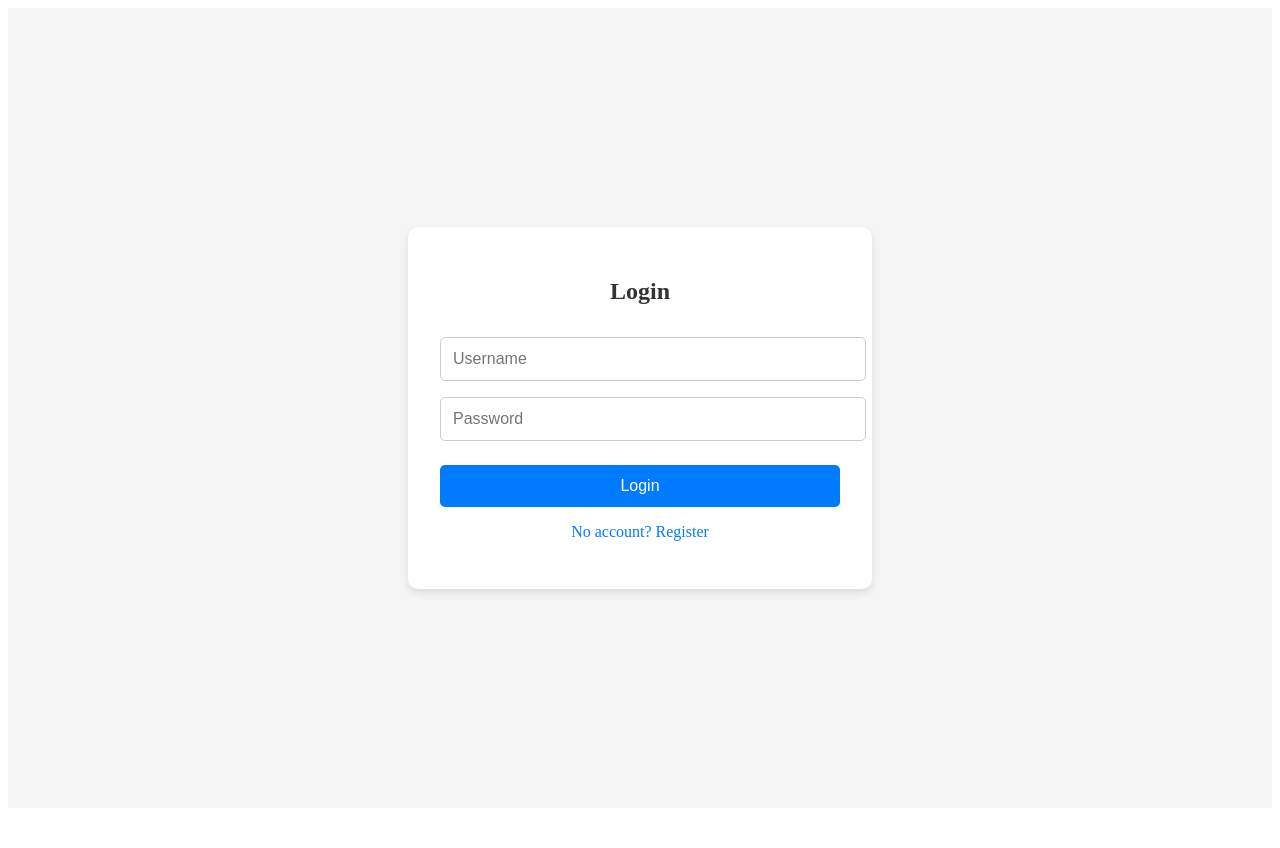
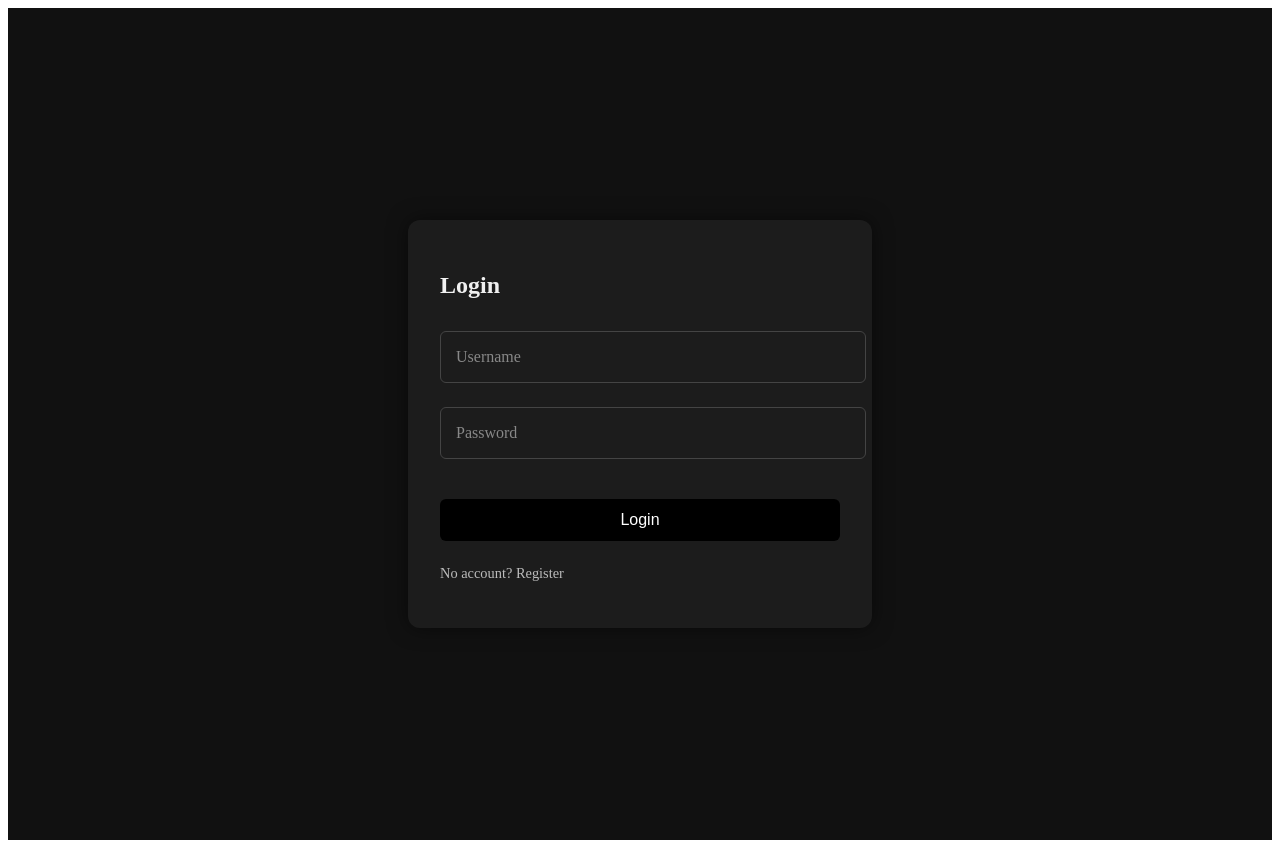
Before and after one commit to wallacetrixie/FoAuth, a React (Vite) app: page / in a window 1280 px wide. Before the commit the page ends 816 px from the top, so only its background shows below. Built offline with nearby package versions, Linux system fonts and the light colour scheme; the HTML template or start-up script is replaced by a standard one.

Commit message:
more appealing look

```diff
--- a/src/Login.jsx
+++ b/src/Login.jsx
@@ -8,7 +8,7 @@ const Login = () => {
   const [username, setUsername] = useState('');
   const [password, setPassword] = useState('');
   const [error, setError] = useState('');
-  const navigate = useNavigate(); // useNavigate for route redirection
+  const navigate = useNavigate();
 
   const toggleAuthMode = () => {
     setIsRegister(!isRegister);
@@ -28,13 +28,13 @@ const Login = () => {
       });
 
       if (response.data.success) {
-        localStorage.setItem('token', response.data.token); // Store the token
-        navigate('/tasks'); // Redirect to tasks page
+        localStorage.setItem('token', response.data.token);
+        navigate('/tasks');
       } else {
-        setError(response.data.message || 'Invalid username or password. Please try again.');
+        setError(response.data.message || 'Invalid username or password.');
       }
     } catch (err) {
-      setError(err.response?.data?.message || 'Invalid username or password. Please try again.');
+      setError(err.response?.data?.message || 'Invalid username or password.');
     }
   };
 
@@ -42,21 +42,27 @@ const Login = () => {
     <div className="auth-container">
       <div className="form-container">
         <h2>{isRegister ? 'Register' : 'Login'}</h2>
-        <form onSubmit={handleFormSubmit}>
+        <form onSubmit={handleFormSubmit} className="auth-form">
+          <div className="input-group">
             <input
               type="text"
-            placeholder="Username"
               value={username}
               onChange={(e) => setUsername(e.target.value)}
               required
+              id="username"
             />
+            <label htmlFor="username" className={username ? 'filled' : ''}>Username</label>
+          </div>
+          <div className="input-group">
             <input
               type="password"
-            placeholder="Password"
               value={password}
               onChange={(e) => setPassword(e.target.value)}
               required
+              id="password"
             />
+            <label htmlFor="password" className={password ? 'filled' : ''}>Password</label>
+          </div>
           <button type="submit">{isRegister ? 'Register' : 'Login'}</button>
           {error && <p className="error">{error}</p>}
           <p onClick={toggleAuthMode} className="toggle-link">
--- a/src/styles/Login.css
+++ b/src/styles/Login.css
@@ -3,61 +3,98 @@
   align-items: center;
   justify-content: center;
   height: 100vh;
-  background-color: #f5f5f5;
+  background: #111;
+  padding: 1rem;
 }
 
 .form-container {
-  background: white;
+  background: #1c1c1c;
   padding: 2rem;
   width: 100%;
   max-width: 400px;
-  border-radius: 10px;
-  box-shadow: 0 4px 10px rgba(0, 0, 0, 0.1);
-  text-align: center;
+  border-radius: 12px;
+  box-shadow: 0 0 20px rgba(0, 0, 0, 0.5);
+  color: #eee;
 }
 
 .form-container h2 {
-  margin-bottom: 1.5rem;
-  color: #333;
+  margin-bottom: 2rem;
+  color: #f0f0f0;
+  font-weight: 600;
+}
+
+.input-group {
+  position: relative;
+  margin: 1.5rem 0;
 }
 
 input {
   width: 100%;
-  padding: 0.75rem;
-  margin: 0.5rem 0;
-  border: 1px solid #ccc;
-  border-radius: 5px;
+  padding: 1rem 0.75rem;
+  background: transparent;
+  border: 1px solid #444;
+  border-radius: 6px;
+  color: #fff;
   font-size: 1rem;
+  outline: none;
+}
+
+input:focus,
+input:valid {
+  border-color: #aaa;
+}
+
+label {
+  position: absolute;
+  top: 50%;
+  left: 0.75rem;
+  transform: translateY(-50%);
+  background: #1c1c1c;
+  color: #888;
+  padding: 0 0.25rem;
+  pointer-events: none;
+  transition: 0.2s ease all;
+}
+
+input:focus + label,
+input:valid + label {
+  top: -0.6rem;
+  left: 0.6rem;
+  font-size: 0.75rem;
+  color: #bbb;
 }
 
 button {
   width: 100%;
   padding: 0.75rem;
   margin-top: 1rem;
-  background-color: #007bff;
-  color: white;
+  background-color: #000;
+  color: #fff;
   border: none;
-  border-radius: 5px;
+  border-radius: 6px;
   font-size: 1rem;
   cursor: pointer;
+  transition: 0.3s all ease-in-out;
 }
 
 button:hover {
-  background-color: #0056b3;
+  background-color: #333;
 }
 
 .error {
-  color: red;
-  font-size: 0.875rem;
+  color: #ff4c4c;
+  font-size: 0.9rem;
   margin-top: 1rem;
 }
 
 .toggle-link {
-  margin-top: 1rem;
-  color: #007bff;
+  margin-top: 1.5rem;
+  color: #bbb;
   cursor: pointer;
+  font-size: 0.9rem;
 }
 
 .toggle-link:hover {
+  color: #fff;
   text-decoration: underline;
 }
```
Lines whose indentation alone changed are shown as unchanged.
